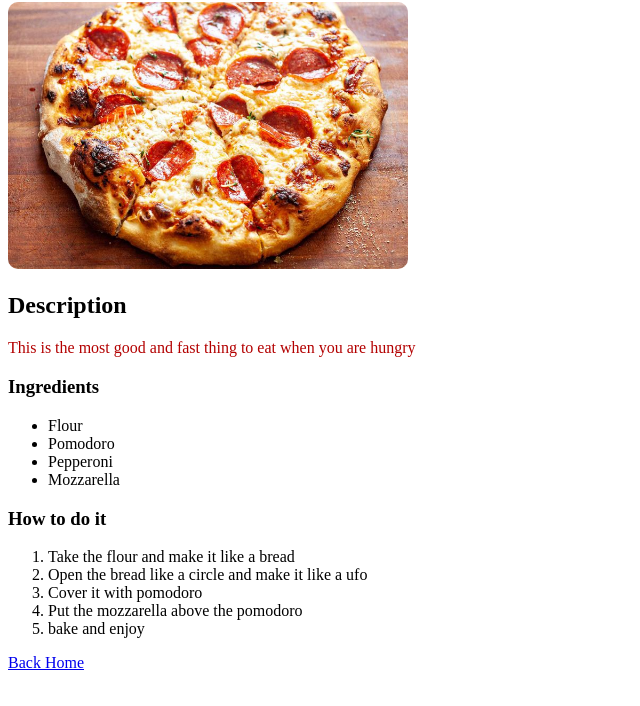
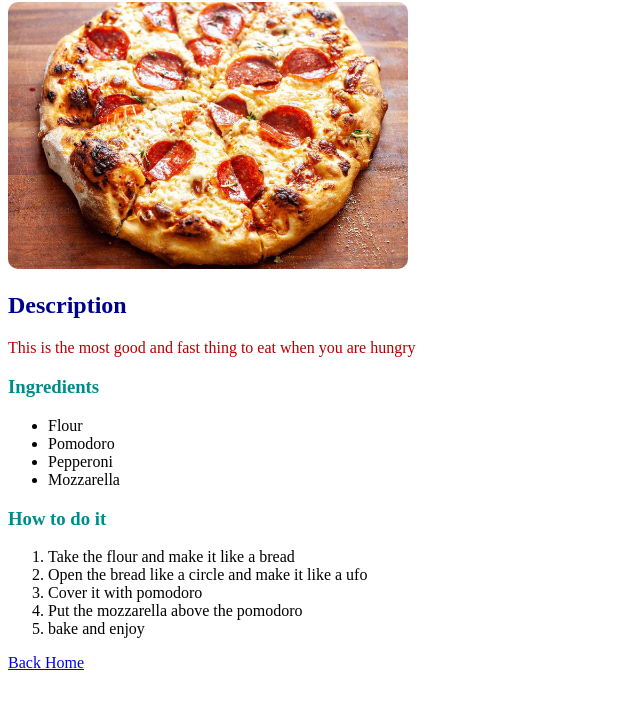
Before and after one commit to GiuSOSA/odin_recipes, a plain HTML site: page recipes/pizza.html in a window 1280 px wide. Shown: the part 78-784 px from the top of the page, without its empty margins (0-640 px from the left). Drawn offline with Linux system fonts and the light colour scheme.

Commit message:
worked on pizza

```diff
--- a/recipes/pizza.html
+++ b/recipes/pizza.html
@@ -10,10 +10,10 @@
     <h1 id="title">Pizza Recipe</h1>
     <img src="../img/pizza.jpg" alt="slice of pizza" width="400px" height="auto">
 
-    <h2>Description</h2>
+    <h2 id="title2">Description</h2>
     <p>This is the most good and fast thing to eat when you are hungry</p>
 
-    <h3>Ingredients</h3>
+    <h3 class="micro">Ingredients</h3>
     <ul>
         <li>Flour</li>
         <li>Pomodoro</li>
@@ -22,7 +22,7 @@
 
     </ul>
 
-    <h3>How to do it</h3>
+    <h3 class="micro">How to do it</h3>
     <ol>
         <li>Take the flour and make it like a bread</li>
         <li>Open the bread like a circle and make it like a ufo</li>
```
